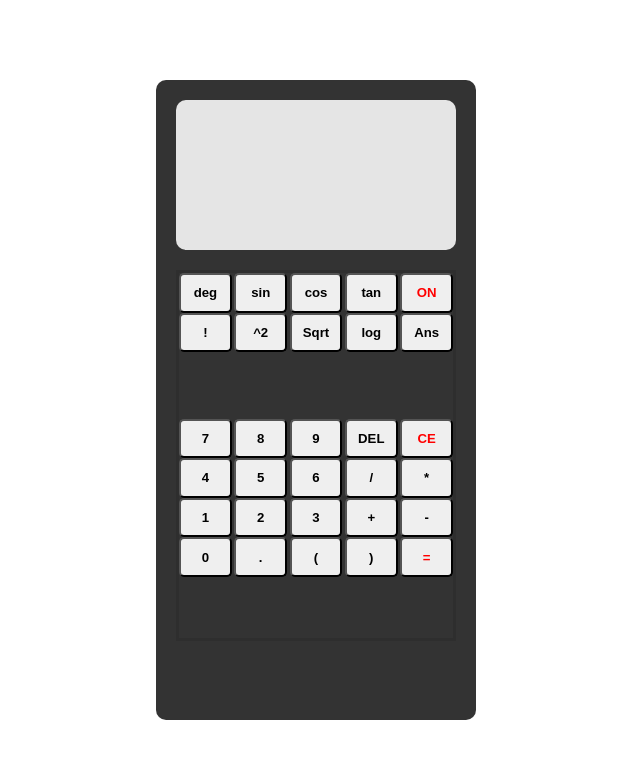
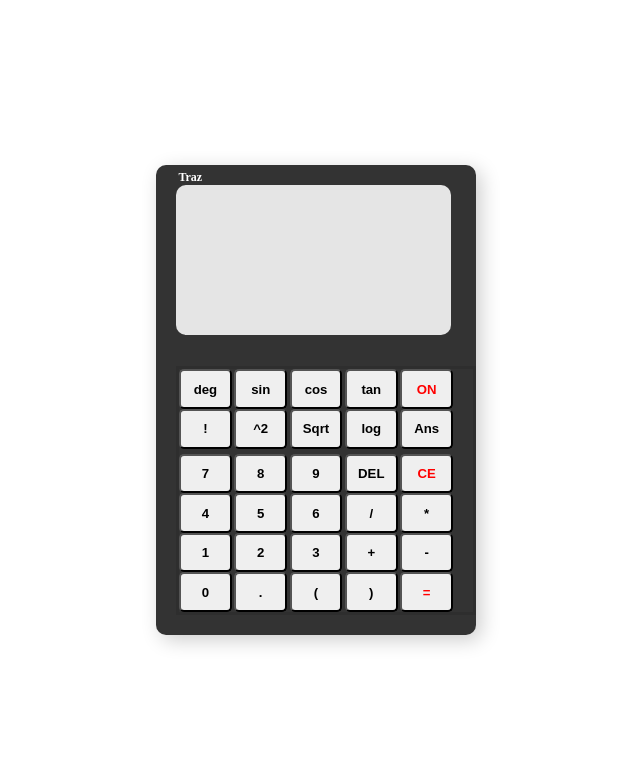
Before and after one commit to aosenit/scientific-calculator, a plain HTML site: page index.html in a window 1280 px wide. Shown: the whole page, without its empty margins (324-964 px from the left). Drawn offline with Linux system fonts and the light colour scheme.

Commit message:
updated calculator

```diff
--- a/style.scss
+++ b/style.scss
@@ -18,21 +18,38 @@ body{
 
 
 .calculator{
-    height: 80%;
+    height: 470px;
     width: 320px;
     flex-shrink: 1;
     background-color: rgba($color: #000000, $alpha: .8);
     border-radius: 10px;
+    position: relative;
+    box-shadow: 5px 5px 20px rgba(0,0,0,.2);
+}
+
+.calculator::before{
+    content: "Traz";
+    position: absolute;
+    width: 2em;
+    height: 1.2em;
+    color: white;
+    font-size: 1.2em;
+    left: 7%;
+    top: .4em;
+    font-weight: bolder;
 }
 
 .calculator__input{
-    margin: 2em 2em 2em;
+    top: 2em;
+    left: 2em;
     height: 15em;
     display: flex;
     flex-wrap: wrap;
     background-color:#E5E5E5 ;
     border-radius: 10px;
     font-weight: bolder;
+    position: absolute;
+    width: 86%;
 
 
     .special-functions{
@@ -57,11 +74,23 @@ body{
 }
 
 .numberBTN{
-    margin: 2em 2em;
-    height: 58%;
+    position: absolute;
+    height: calc();
     display: flex;
     flex-wrap: wrap;
     border: 3px solid rgba($color: #000000, $alpha: .1);
+    box-sizing: border-box;
+    bottom: 2em;
+    left: 2em;
+
+
+    .special-btn{
+        flex-shrink: 1;
+    }
+
+    .calculator__btn{
+        flex-shrink: 1;
+    }
 }
 
 button{
```
Also changed, not shown: style.css, 1 other file.
